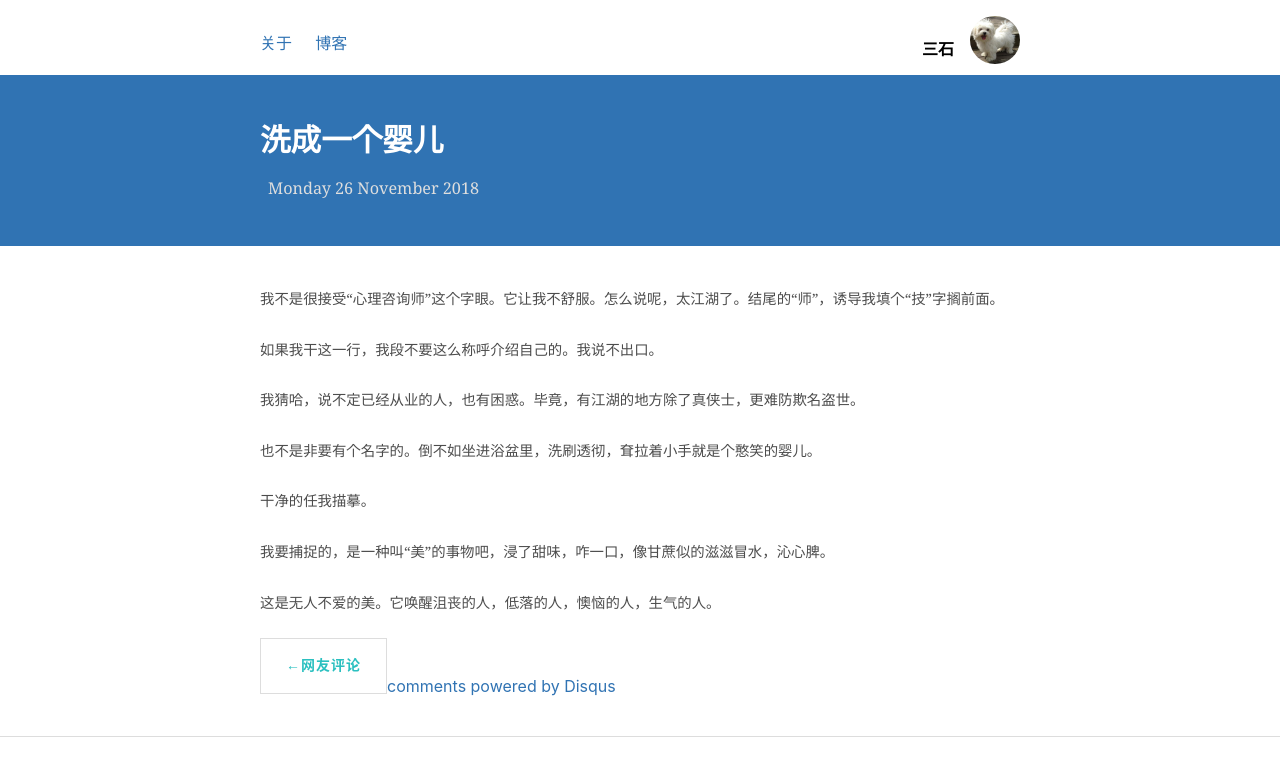
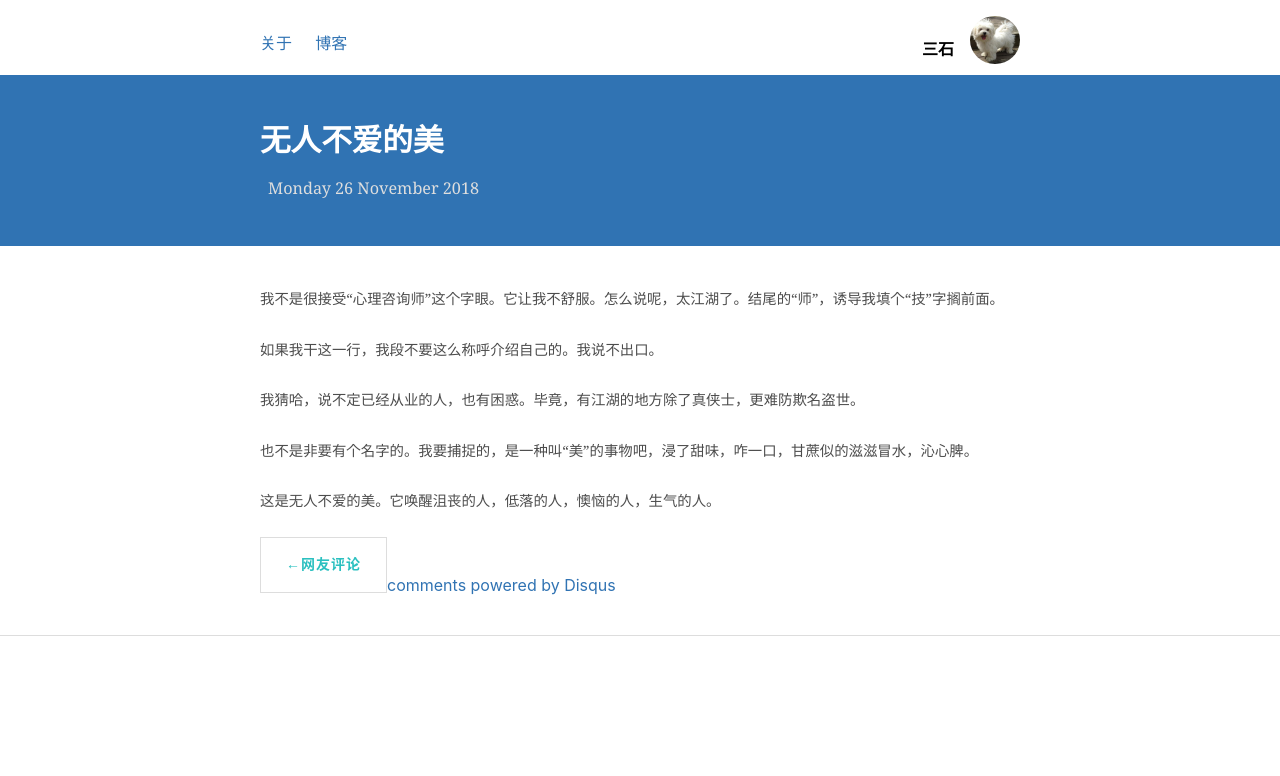
Before and after one commit to shirleysteve/1, a Jekyll site: the page built from _posts/2018-11-26-无人不爱的美.md, in a window 1280 px wide. Shown: the top 776 px of the page. Built offline with Jekyll 4.4.1, drawn with Linux system fonts in a browser that asks for light colours; nearby versions of some CDN libraries; comment, search, counter and statistics services are not loaded.

Commit message:
Update and rename 2018-11-26-洗成一个婴儿.md to 2018-11-26-无人不爱的美.md

```diff
--- a/_posts/2018-11-26-洗成一个婴儿.md
+++ b/_posts/2018-11-26-无人不爱的美.md
@@ -1,7 +1,7 @@
 ---
 layout: post
 
-title: 洗成一个婴儿
+title:
 ---
 
 我不是很接受“心理咨询师”这个字眼。它让我不舒服。怎么说呢，太江湖了。结尾的“师”，诱导我填个“技”字搁前面。
@@ -10,10 +10,6 @@ title: 洗成一个婴儿
 
 我猜哈，说不定已经从业的人，也有困惑。毕竟，有江湖的地方除了真侠士，更难防欺名盗世。
 
-也不是非要有个名字的。倒不如坐进浴盆里，洗刷透彻，耷拉着小手就是个憨笑的婴儿。
-
-干净的任我描摹。
-
-我要捕捉的，是一种叫“美”的事物吧，浸了甜味，咋一口，像甘蔗似的滋滋冒水，沁心脾。
+也不是非要有个名字的。我要捕捉的，是一种叫“美”的事物吧，浸了甜味，咋一口，甘蔗似的滋滋冒水，沁心脾。
 
 这是无人不爱的美。它唤醒沮丧的人，低落的人，懊恼的人，生气的人。
```
